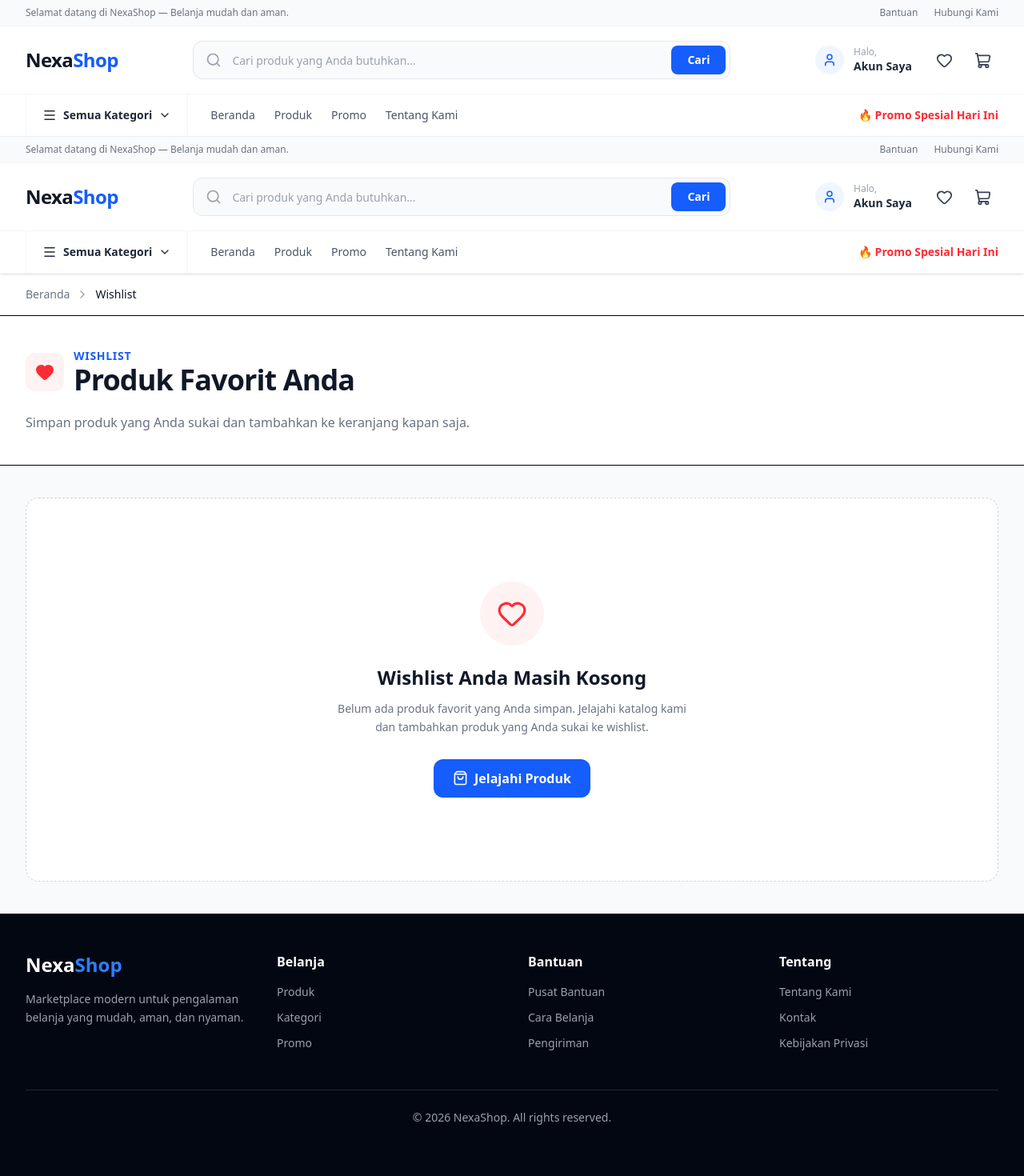
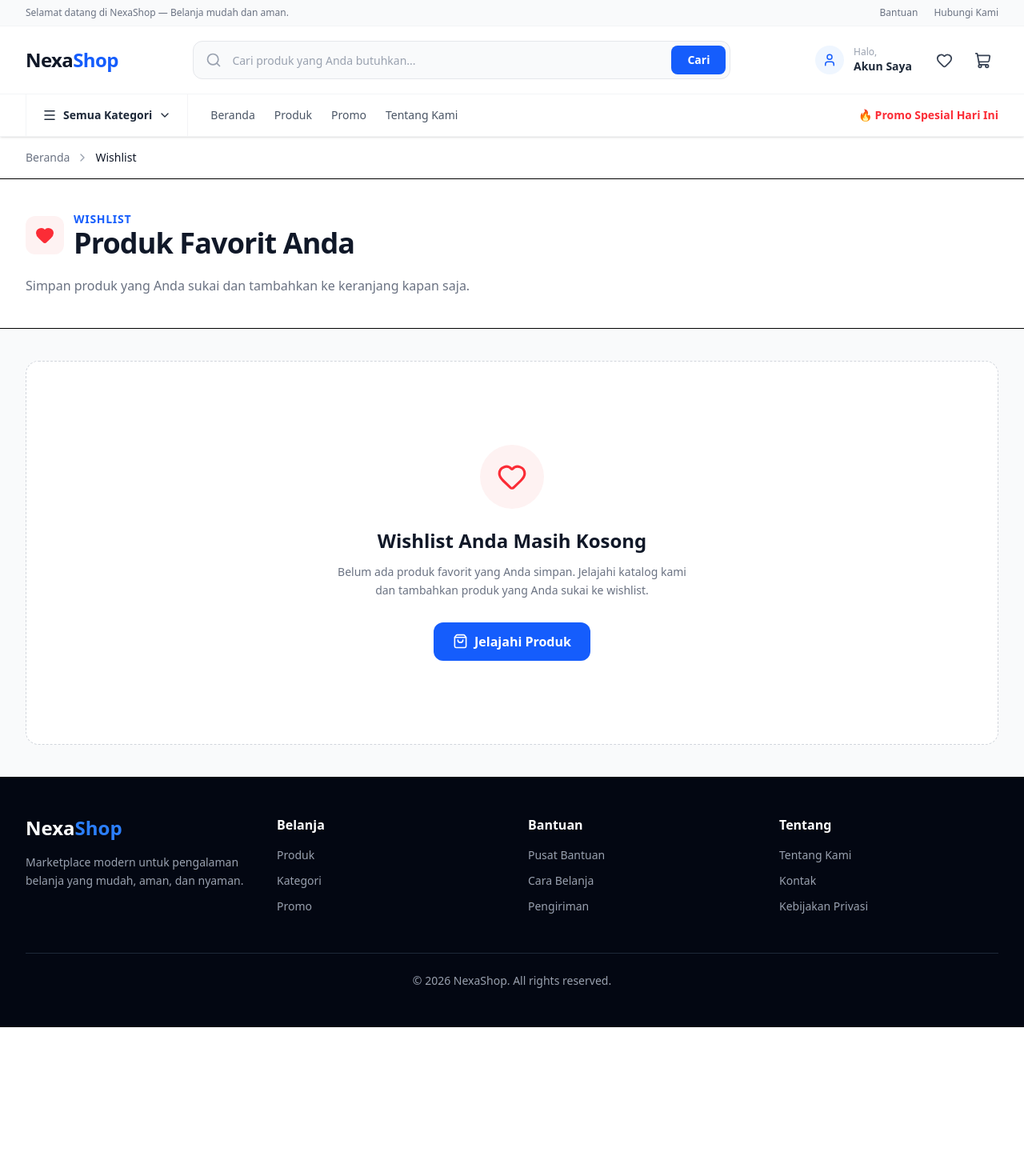
Before and after one commit to meigiyanto/03-e-commerce-store, a Next.js app: page /wishlist in a window 1280 px wide. Shown: the top 1470 px of the page at 80% size. After the commit the page ends 1284 px from the top, so only its background shows below. Built offline with nearby package versions, Linux system fonts and the light colour scheme.

Commit message:
refaktori lanjutan

```diff
--- a/src/app/(store)/wishlist/page.tsx
+++ b/src/app/(store)/wishlist/page.tsx
@@ -11,8 +11,6 @@ import {
   X,
 } from "lucide-react";
 
-import Navbar from "@/components/layout/Navbar";
-import Footer from "@/components/layout/Footer";
 import { useWishlistStore } from "@/stores/wishlist-store";
 import { useCartStore } from "@/stores/cart-store";
 
@@ -48,7 +46,6 @@ export default function WishlistPage() {
 
   return (
     <main className="min-h-screen bg-gray-50">
-      <Navbar />
 
       {/* ================= BREADCRUMB ================= */}
       <div className="border-b bg-white">
@@ -292,8 +289,6 @@ export default function WishlistPage() {
         )}
       </section>
 
-      <Footer />
-
     </main>
   );
 }
```
